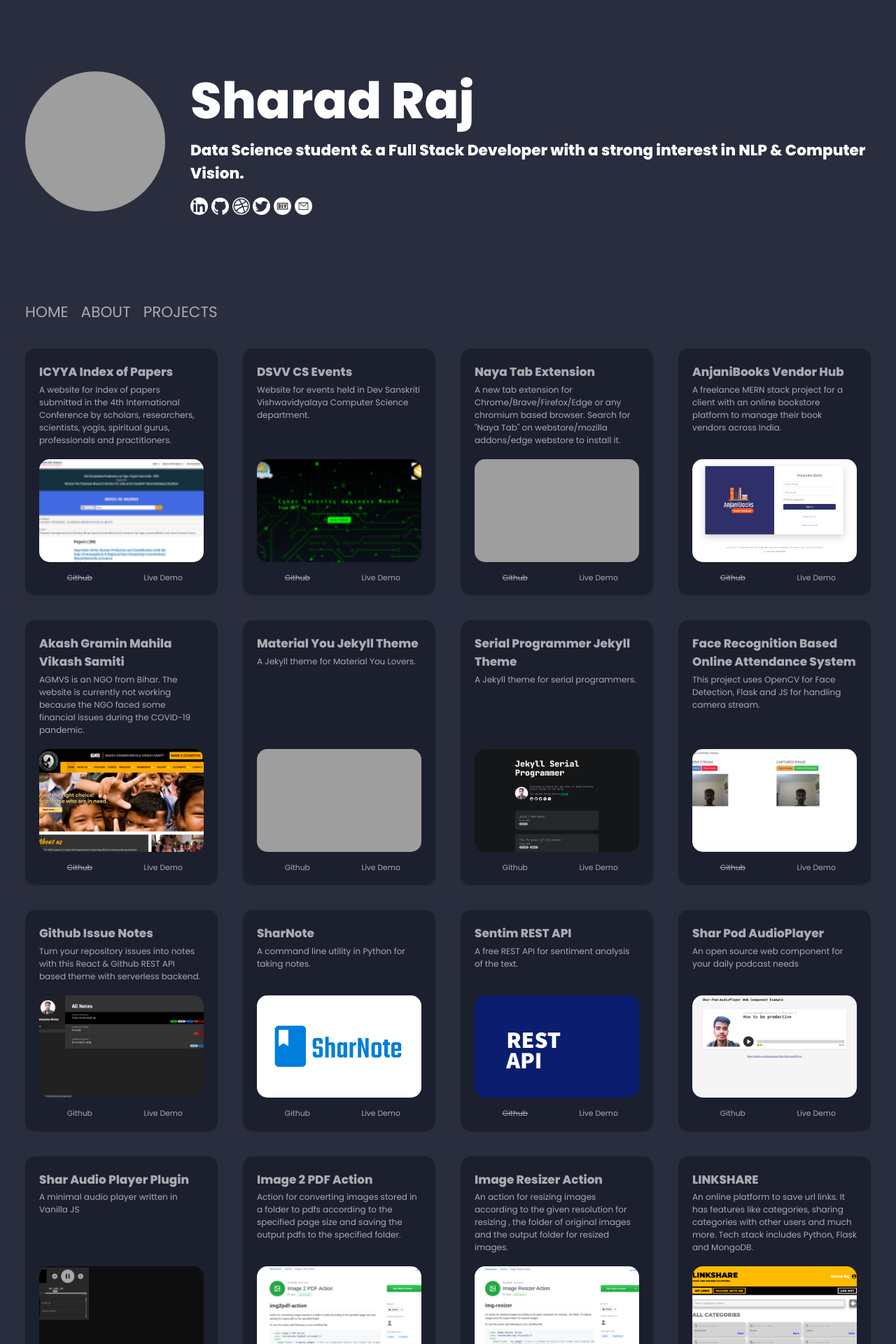
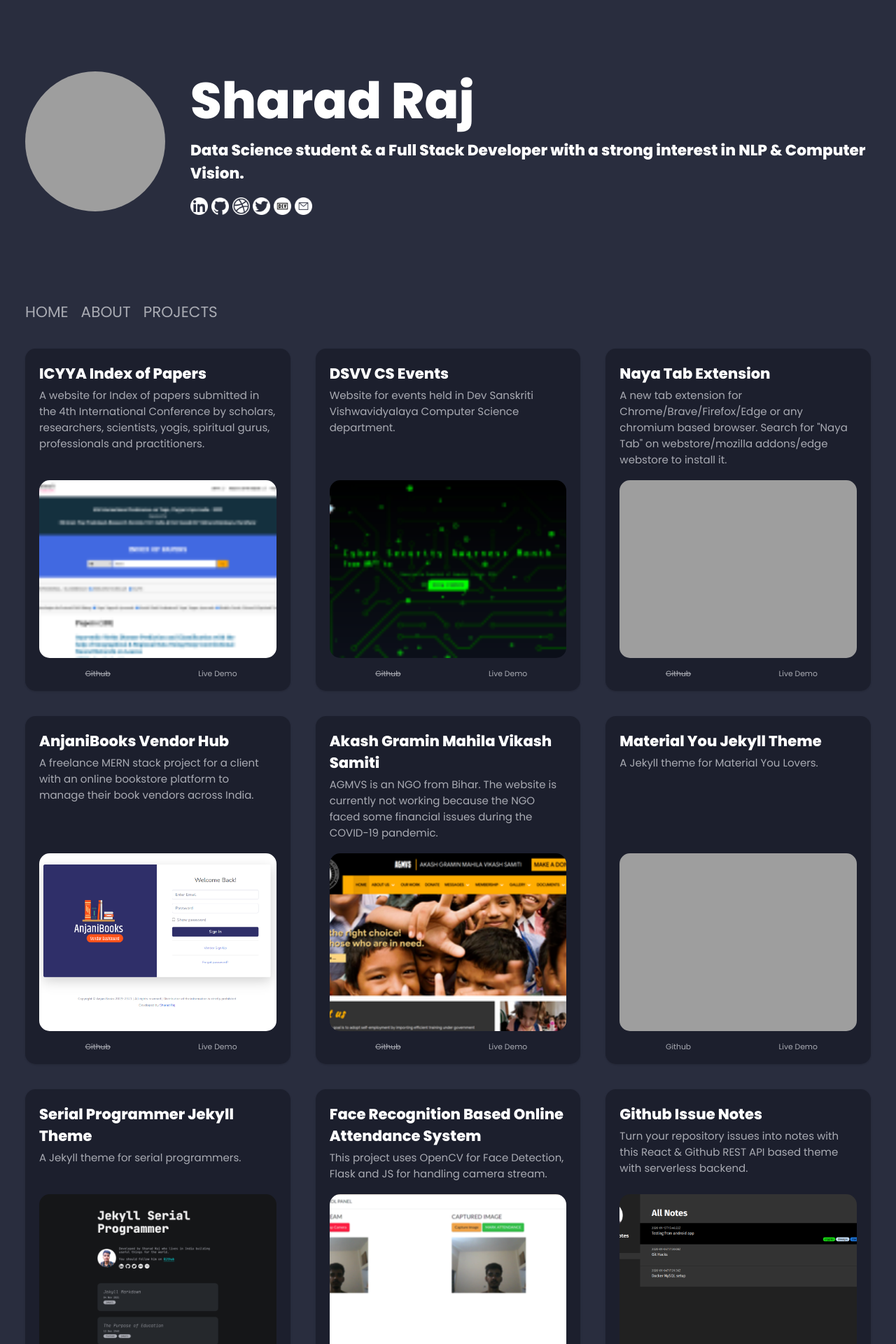
Before and after one commit to sharadcodes/sharadcodes.github.io, a Jekyll site: the page built from projects.md, in a window 1280 px wide. Shown: the top 1920 px of the page at 70% size. Built offline with Jekyll 4.4.1, drawn with Linux system fonts in a browser that asks for light colours; nearby versions of some CDN libraries; grey boxes are pictures that could not be loaded.

Commit message:
Updated project style

```diff
--- a/assets/css/main.css
+++ b/assets/css/main.css
@@ -184,7 +184,7 @@ main {
 
 .project-list {
   display: grid;
-  grid-template-columns: repeat(auto-fill, minmax(260px, 1fr));
+  grid-template-columns: repeat(auto-fill, minmax(300px, 1fr));
   column-gap: 2rem;
   row-gap: 2rem;
 }
@@ -194,13 +194,14 @@ main {
   min-height: 150px;
   box-shadow: rgba(0, 0, 0, 0.1) 0px 1px 3px 0px,
     rgba(0, 0, 0, 0.06) 0px 1px 2px 0px;
-  font-size: 0.8rem;
+  font-size: 1rem;
   padding: 1rem 1rem 0.3rem 1rem;
   border: 2px solid transparent;
   border-radius: 15px;
   display: flex;
   flex-direction: column;
   justify-content: space-between;
+  color: var(--light-1);
 }
 
 .project:hover {
@@ -224,7 +225,7 @@ main {
   display: block;
   margin: 1rem 0 6px 0;
   border-radius: 15px;
-  aspect-ratio: 16/10;
+  aspect-ratio: 16/12;
   width: 100%;
   background-size: cover;
   background-repeat: no-repeat;
```
